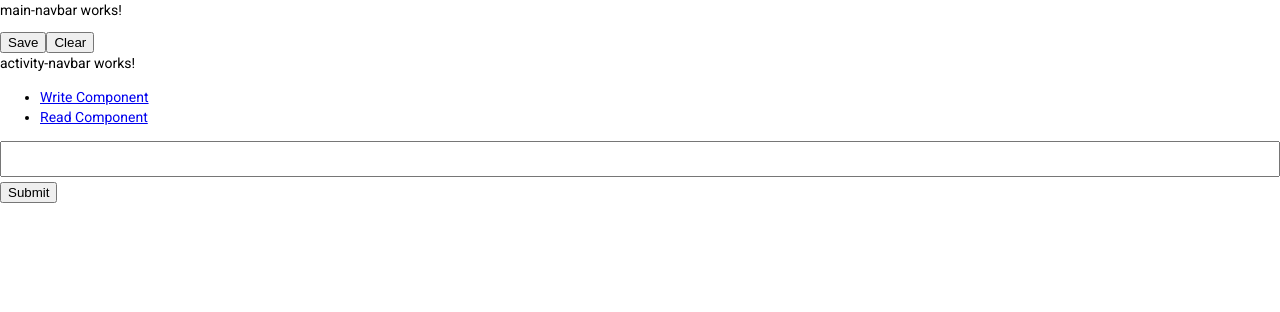
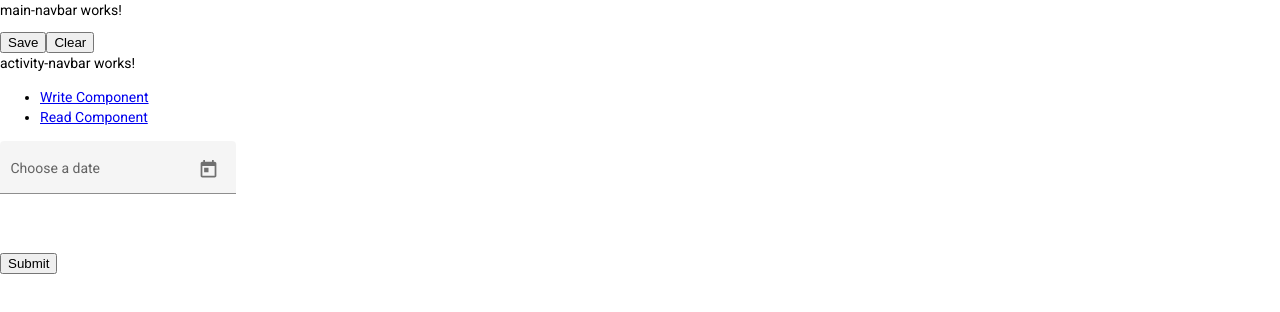
Before and after one commit to PCoille/open-notebook, an Angular app: page /write in a window 1280 px wide. Shown: the top 312 px of the page. Built offline with nearby package versions, Linux system fonts and the light colour scheme.

Commit message:
Grouped localStorage operations into a service

```diff
--- a/src/app/app.module.ts
+++ b/src/app/app.module.ts
@@ -7,6 +7,8 @@ import { MatFormFieldModule } from '@angular/material/form-field';
 import { MatInputModule } from '@angular/material/input';
 import { FormsModule } from '@angular/forms';
 import { MatDialogModule, MatDialog } from '@angular/material/dialog';
+import { MatDatepickerModule } from '@angular/material/datepicker';
+import { MatNativeDateModule } from '@angular/material/core';
 
 import { MainNavbarComponent } from './components/main-navbar/main-navbar.component';
 import { FreeWriteComponent } from './components/free-write/free-write.component';
@@ -34,8 +36,10 @@ import { ClearDialogComponent } from './components/dialogs/clear-dialog/clear-di
     BrowserAnimationsModule,
     MatFormFieldModule,
     MatInputModule,
+    MatDatepickerModule,
     FormsModule,
     MatDialogModule,
+    MatNativeDateModule,
   ],
   providers: [],
   bootstrap: [AppComponent],
--- a/src/app/components/activities/activity-read/activity-read.component.ts
+++ b/src/app/components/activities/activity-read/activity-read.component.ts
@@ -1,4 +1,5 @@
 import { Component, OnInit } from '@angular/core';
+import { FreeWriteService } from 'src/app/services/free-write.service';
 
 @Component({
   selector: 'app-activity-read',
@@ -9,10 +10,10 @@ export class ActivityReadComponent implements OnInit {
 
   input = '';
 
-  constructor() { }
+  constructor(private freeWriteService: FreeWriteService) { }
 
   ngOnInit(): void {
-    this.input = localStorage.getItem('input');
+    this.input = this.freeWriteService.getFreeWrites();
   }
 
 }
--- a/src/app/components/activities/activity-write/activity-write.component.html
+++ b/src/app/components/activities/activity-write/activity-write.component.html
@@ -1 +1,9 @@
-<app-free-write></app-free-write>
+<div>
+  <mat-form-field class="example-full-width" appearance="fill">
+    <mat-label>Choose a date</mat-label>
+    <input matInput [matDatepicker]="picker">
+    <mat-datepicker-toggle matSuffix [for]="picker"></mat-datepicker-toggle>
+    <mat-datepicker [dateClass]="dateClass" #picker></mat-datepicker>
+  </mat-form-field>
+  <app-free-write></app-free-write>
+</div>
--- a/src/app/components/activities/activity-write/activity-write.component.scss
+++ b/src/app/components/activities/activity-write/activity-write.component.scss
@@ -0,0 +1,4 @@
+.example-custom-date-class {
+  background: orange;
+  border-radius: 100%;
+}
--- a/src/app/components/activities/activity-write/activity-write.component.ts
+++ b/src/app/components/activities/activity-write/activity-write.component.ts
@@ -1,9 +1,11 @@
-import { Component, OnInit } from '@angular/core';
+import { Component, OnInit, ViewEncapsulation } from '@angular/core';
+import { MatCalendarCellCssClasses } from '@angular/material/datepicker';
 
 @Component({
   selector: 'app-activity-write',
   templateUrl: './activity-write.component.html',
-  styleUrls: ['./activity-write.component.scss']
+  styleUrls: ['./activity-write.component.scss'],
+  encapsulation: ViewEncapsulation.None,
 })
 export class ActivityWriteComponent implements OnInit {
 
@@ -12,4 +14,11 @@ export class ActivityWriteComponent implements OnInit {
   ngOnInit(): void {
   }
 
+  dateClass = (d: Date): MatCalendarCellCssClasses => {
+    const date = d.getDate();
+
+    // Highlight the 1st and 20th day of each month.
+    return (date === 1 || date === 20) ? 'example-custom-date-class' : '';
+  }
+
 }
--- a/src/app/components/dialogs/clear-dialog/clear-dialog.component.ts
+++ b/src/app/components/dialogs/clear-dialog/clear-dialog.component.ts
@@ -1,4 +1,5 @@
 import { Component, OnInit } from '@angular/core';
+import { FreeWriteService } from 'src/app/services/free-write.service';
 
 @Component({
   selector: 'app-clear-dialog',
@@ -7,13 +8,13 @@ import { Component, OnInit } from '@angular/core';
 })
 export class ClearDialogComponent implements OnInit {
 
-  constructor() { }
+  constructor(private freeWriteService: FreeWriteService) { }
 
   ngOnInit(): void {
   }
 
   public clearInput(){
-    localStorage.removeItem('input');
+    this.freeWriteService.clearFreeWrites();
     location.reload();
   }
 }
--- a/src/app/components/free-write/free-write.component.ts
+++ b/src/app/components/free-write/free-write.component.ts
@@ -1,4 +1,5 @@
 import { Component, OnInit } from '@angular/core';
+import { FreeWriteService } from 'src/app/services/free-write.service';
 
 @Component({
   selector: 'app-free-write',
@@ -9,13 +10,13 @@ export class FreeWriteComponent implements OnInit {
 
   input = '';
 
-  constructor() { }
+  constructor(private freeWriteService: FreeWriteService) { }
 
   ngOnInit(): void {
-    this.input = localStorage.getItem('input');
+    this.input = this.freeWriteService.getFreeWrites();
   }
 
   public saveInput() {
-    localStorage.setItem('input', this.input);
+    this.freeWriteService.setFreeWrites(this.input);
   }
 }
--- /dev/null
+++ b/src/app/services/free-write.service.ts
@@ -0,0 +1,22 @@
+import { Injectable } from '@angular/core';
+import { FreeWrite } from 'src/model/free-write.model';
+
+@Injectable({
+  providedIn: 'root'
+})
+export class FreeWriteService {
+
+  public getFreeWrites() {
+    return localStorage.getItem('free-write');
+  }
+
+  public clearFreeWrites() {
+    localStorage.removeItem('free-write');
+  }
+
+  public setFreeWrites(freeWrite: string) {
+    localStorage.setItem('free-write', freeWrite);
+  }
+
+  constructor() { }
+}
```
Also changed, not shown: 1 other file (tests, documents, lock files or other folders).
